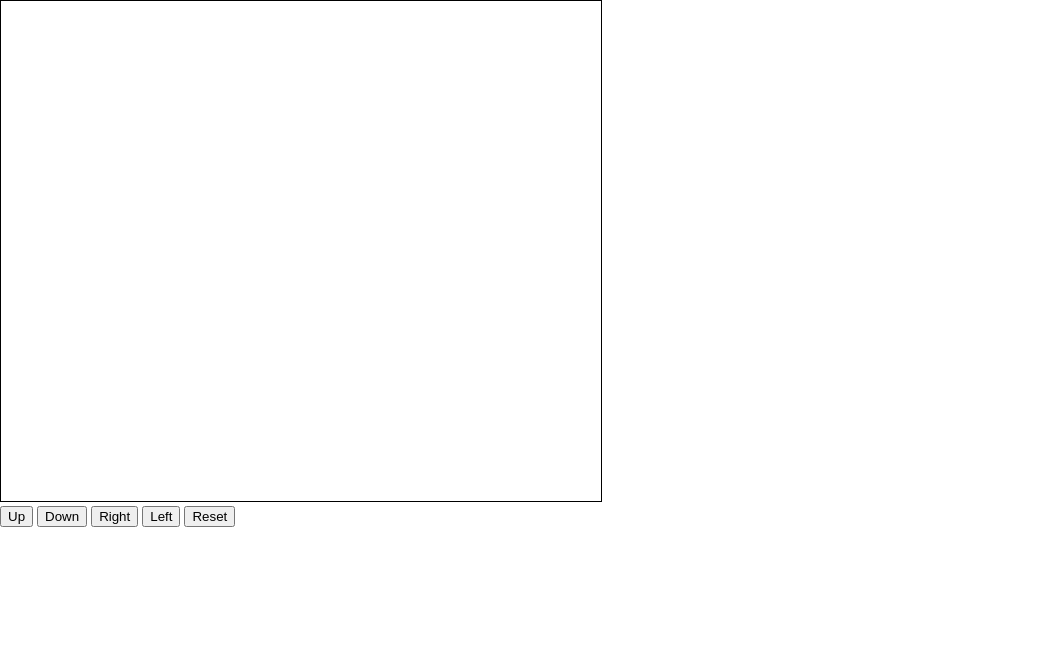
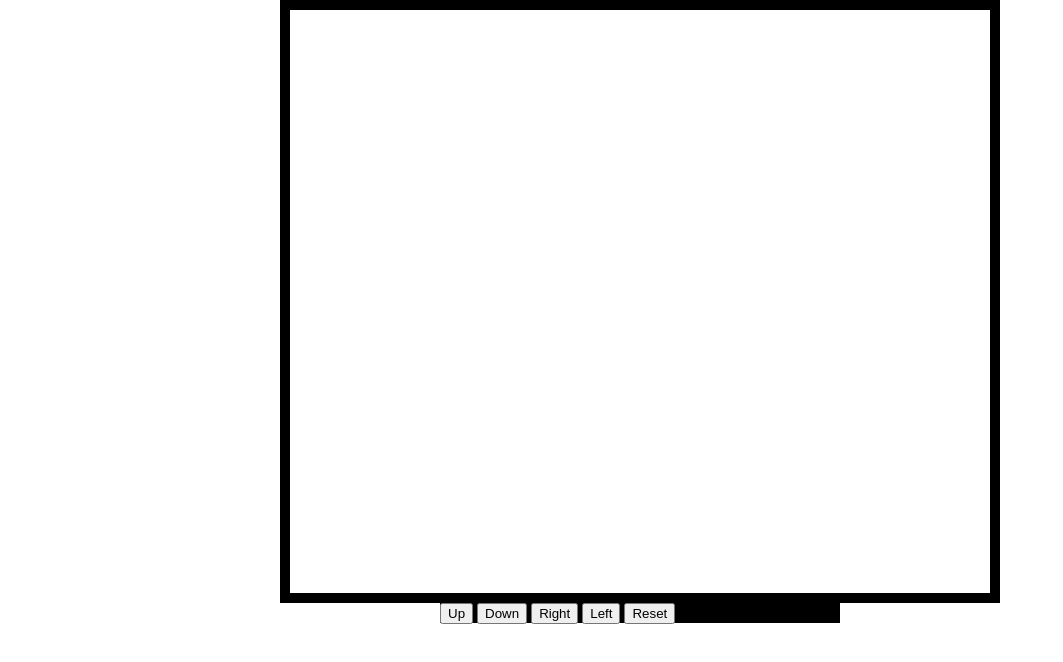
Before and after one commit to davidsanchezr81/week12_day04_Lab, a website: page index.html in a window 1280 px wide. Shown: the whole page, without its empty margins (0-1063 px from the left). Drawn offline with Linux system fonts and the light colour scheme.

Commit message:
Some css features

```diff
--- a/public/main.css
+++ b/public/main.css
@@ -2,11 +2,31 @@ body{
   margin:0;
 }
 
-canvas{
+/* canvas{
 border: 1px solid black;
+} */
+
+div{
+  width: 400px;
+    height: 20px;
+    background-color: black;
+
+    position: relative;
+    top:0;
+    bottom: 0;
+    left: 0;
+    right: 0;
+
+    margin: auto;
+
 }
 
-button{
-
-
+canvas {
+    padding-left: 0;
+    padding-right: 0;
+    margin-left: auto;
+    margin-right: auto;
+    display: block;
+    border: 10px solid black;
+    width: 700px;
 }
```
Also changed, not shown: index.html (+1 -0 lines).
